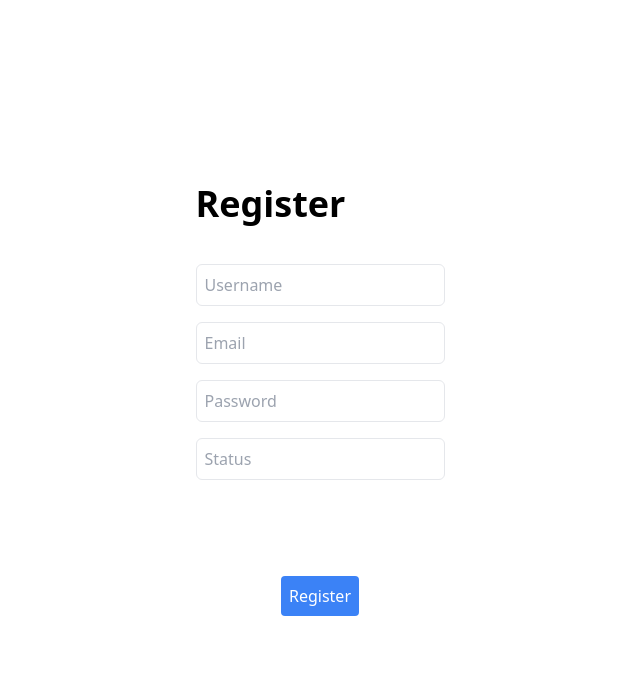
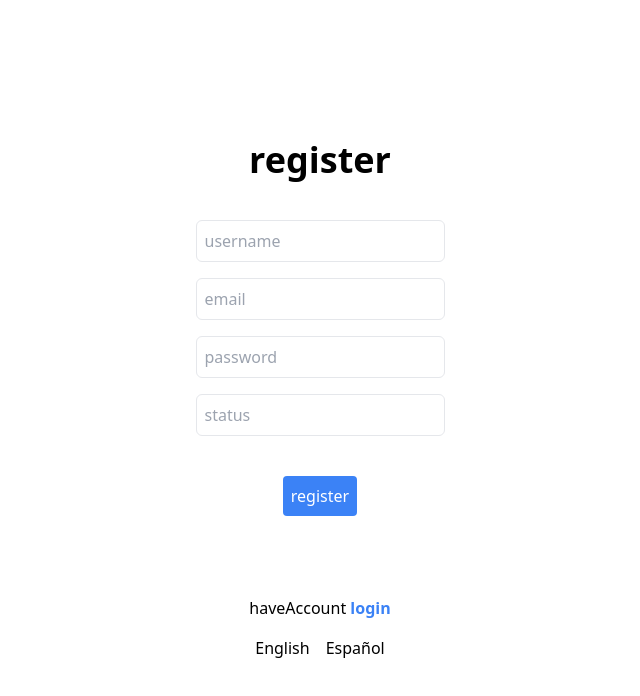
Before and after one commit to JaoShiGitHub/login-testing, a React (Create React App) app in the folder frontend/: page /register in a window 1280 px wide. Shown: the top 696 px of the page, without its empty margins (320-960 px from the left). Built offline with nearby package versions, Linux system fonts and the light colour scheme.

Commit message:
Translated app

```diff
--- a/frontend/src/i18next.js
+++ b/frontend/src/i18next.js
@@ -8,12 +8,35 @@ i18next.use(initReactI18next).init({
   resources: {
     en: {
       translation: {
-        welcome: "Welcomeeee",
+        welcome: "Welcome",
+        email: "Email",
+        username: "Username",
+        status: "Status",
+        password: "Password",
+        login: "Login",
+        logout: "Log out",
+        register: "Sing up",
+        usernameOrEmail: "Username or email",
+        haveNoAccount: "Don't have an account?",
+        haveAccount: "Already have an account?",
+        loginFormIncorrect: "Username or password is incorrect.",
       },
     },
     esp: {
       translation: {
         welcome: "Bienvenido",
+        email: "Correo electrónico",
+        username: "Usuario",
+        status: "Estado",
+        password: "Contraseña",
+        login: "Iniciar Sesión",
+        logout: "Salir",
+        register: "Regístrate",
+        usernameOrEmail: "Usuario o correo electrónico",
+        haveNoAccount: "¿No tienes una cuenta?",
+        haveAccount: "¿Tienes una cuenta?",
+        loginFormIncorrect:
+          "El nombre de usuario o la contraseña no son correctos.",
       },
     },
   },
--- /dev/null
+++ b/frontend/src/pages/LangButtons.jsx
@@ -0,0 +1,29 @@
+import { useTranslation } from "react-i18next";
+
+const langs = {
+  en: { nativeName: "English" },
+  esp: { nativeName: "Español" },
+};
+
+function LangButtons() {
+  const { i18n } = useTranslation();
+
+  return (
+    <div className="flex gap-x-4 ">
+      {Object.keys(langs).map((lang) => {
+        return (
+          <button
+            type="submit"
+            key={lang}
+            onClick={() => i18n.changeLanguage(lang)}
+            disabled={i18n.resolvedLanguage === lang}
+          >
+            {langs[lang].nativeName}
+          </button>
+        );
+      })}
+    </div>
+  );
+}
+
+export default LangButtons;
--- a/frontend/src/pages/LoginPage.jsx
+++ b/frontend/src/pages/LoginPage.jsx
@@ -1,12 +1,16 @@
 import { useState } from "react";
 import { useAuth } from "../contexts/authentication";
 import { useNavigate } from "react-router-dom";
+import { useTranslation } from "react-i18next";
+import LangButtons from "./LangButtons";
 
 function LoginPage() {
   const navigate = useNavigate();
   const [identifier, setIdentifier] = useState("");
   const [password, setPassword] = useState("");
   const [errorMessage, setErrorMessage] = useState("");
+
+  const { t } = useTranslation();
 
   const items_center = "flex flex-col items-center";
   const input_style = "border rounded-md p-2 mb-4";
@@ -28,7 +32,7 @@ function LoginPage() {
 
   return (
     <div className={`${items_center} justify-center h-screen`}>
-      <h1 className="font-bold text-4xl mb-10">Login User</h1>
+      <h1 className="font-bold text-4xl mb-10">Mini Profile</h1>
       <form className={`${items_center} gap-y-2`} onSubmit={handleSubmit}>
         <div className="form-group">
           <label htmlFor="username">
@@ -37,7 +41,7 @@ function LoginPage() {
               id="username"
               className={input_style}
               name="username"
-              placeholder="Username or email"
+              placeholder={t("username")}
               value={identifier}
               onChange={(e) => setIdentifier(e.target.value)}
               required
@@ -51,7 +55,7 @@ function LoginPage() {
               id="password"
               className={input_style}
               name="password"
-              placeholder="Password"
+              placeholder={t("password")}
               value={password}
               onChange={(e) => setPassword(e.target.value)}
               required
@@ -62,19 +66,20 @@ function LoginPage() {
           <div className="text-red-500 mb-4">{errorMessage}</div>
         )}
         <button type="submit" className="bg-blue-500 text-white p-2 rounded">
-          Login
+          {t("login")}
         </button>
       </form>
 
       <p>
-        Don't have an account?{" "}
+        {t("haveNoAccount")}{" "}
         <button
-          className="mt-40 font-bold text-blue-500"
+          className="mt-40 mb-4 font-bold text-blue-500"
           onClick={() => navigate("/register")}
         >
-          Sign up
+          {t("register")}
         </button>
       </p>
+      <LangButtons />
     </div>
   );
 }
--- a/frontend/src/pages/Profile.jsx
+++ b/frontend/src/pages/Profile.jsx
@@ -2,17 +2,13 @@ import axios from "axios";
 import { useEffect, useState } from "react";
 import { useAuth } from "../contexts/authentication";
 import { useTranslation, Trans } from "react-i18next";
-
-const langs = {
-  en: { nativeName: "English" },
-  esp: { nativeName: "Spanish" },
-};
+import LangButtons from "./LangButtons";
 
 function Profile() {
   const { logout, user } = useAuth();
   const items_center = "flex flex-col items-center";
   const [userData, setUserData] = useState(null);
-  const { t, i18n } = useTranslation();
+  const { t } = useTranslation();
 
   useEffect(() => {
     get_userData(user.user.id);
@@ -38,19 +34,8 @@ function Profile() {
   return (
     <div className={`${items_center} h-screen`}>
       {/* Text Greeting */}
-      <div className="flex gap-x-4">
-        {Object.keys(langs).map((lang) => {
-          return (
-            <button
-              type="submit"
-              key={lang}
-              onClick={() => i18n.changeLanguage(lang)}
-              disabled={i18n.resolvedLanguage === lang}
-            >
-              {langs[lang].nativeName}
-            </button>
-          );
-        })}
+      <div className="mt-10">
+        <LangButtons />
       </div>
       <h1 className="font-bold text-4xl mb-10 mt-20">
         {t("welcome")} {userData?.username} {":)"}
@@ -58,20 +43,21 @@ function Profile() {
       <div className="w-[200px] h-[200px] bg-pink-200"></div>
       <section className={`${items_center} gap-y-2 mt-8 mb-20`}>
         <p>
-          <b>Username</b>: {userData?.username}
+          <b>{t("username")}</b>: {userData?.username}
         </p>
         <p>
-          <b>Email</b>: {userData?.email}
+          <b>{t("email")}</b>: {userData?.email}
         </p>
         <p>
-          <b>Status</b>: {userData?.status}
+          <b>{t("status")}</b>: {userData?.status}
         </p>
       </section>
+      <p></p>
       <button
         className="hover:font-bold hover:text-white hover:bg-gray-950 px-2 border-2 rounded-md"
         onClick={handleLogout}
       >
-        logout
+        {t("logout")}
       </button>
     </div>
   );
--- a/frontend/src/pages/RegisterPage.jsx
+++ b/frontend/src/pages/RegisterPage.jsx
@@ -1,6 +1,8 @@
 import axios from "axios";
 import { useState } from "react";
 import { useNavigate } from "react-router-dom";
+import { useTranslation } from "react-i18next";
+import LangButtons from "./LangButtons";
 
 const FormLabel = (props) => {
   const { name, value, type, placeholder, handleOnChange } = props;
@@ -26,6 +28,8 @@ function RegisterPage() {
   const [password, setPassword] = useState("");
   const [status, setStatus] = useState("");
   const [registerStatus, setRegisterStatus] = useState(false);
+
+  const { t } = useTranslation();
 
   const items_center = "flex flex-col items-center";
 
@@ -61,42 +65,53 @@ function RegisterPage() {
           </p>
         </div>
       ) : (
-        <div>
-          <h1 className="font-bold text-4xl mb-10">Register</h1>
+        <div className={`${items_center}`}>
+          <h1 className="font-bold text-4xl mb-10">{t("register")}</h1>
           <form className={items_center} onSubmit={handleRegisterSubmit}>
             <FormLabel
               name="username"
               value={username}
               type="text"
-              placeholder="Username"
+              placeholder={t("username")}
               handleOnChange={(e) => setUsername(e.target.value)}
             />
             <FormLabel
               name="email"
               value={email}
               type="email"
-              placeholder="Email"
+              placeholder={t("email")}
               handleOnChange={(e) => setEmail(e.target.value)}
             />
             <FormLabel
               name="password"
               value={password}
               type="password"
-              placeholder="Password"
+              placeholder={t("password")}
               handleOnChange={(e) => setPassword(e.target.value)}
             />
             <FormLabel
               name="status"
               value={status}
               type="text"
-              placeholder="Status"
+              placeholder={t("status")}
               handleOnChange={(e) => setStatus(e.target.value)}
             />
 
-            <button className="mt-20 bg-blue-500 text-white p-2 rounded">
-              Register
+            <button className="mt-6 mb-20 bg-blue-500 text-white p-2 rounded">
+              {t("register")}
             </button>
           </form>
+
+          <p>
+            {t("haveAccount")}{" "}
+            <button
+              className="mb-4 font-bold text-blue-500"
+              onClick={() => navigate("/login")}
+            >
+              {t("login")}
+            </button>
+          </p>
+          <LangButtons />
         </div>
       )}
     </div>
```
